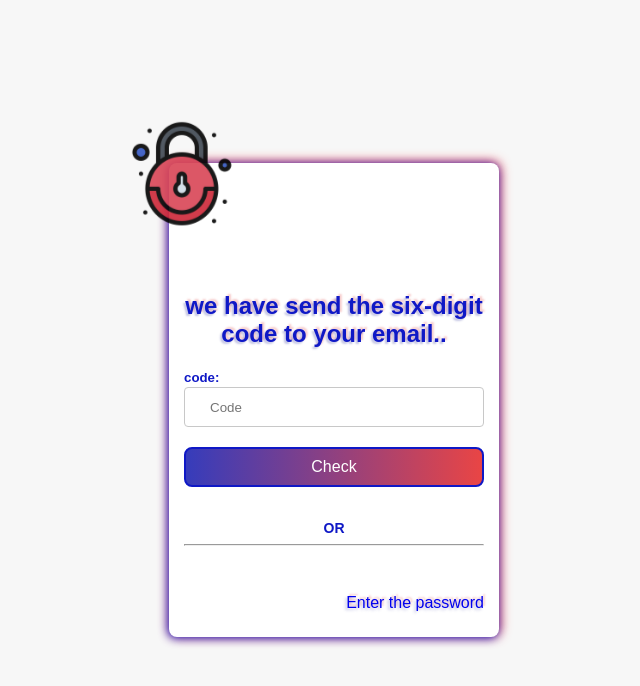
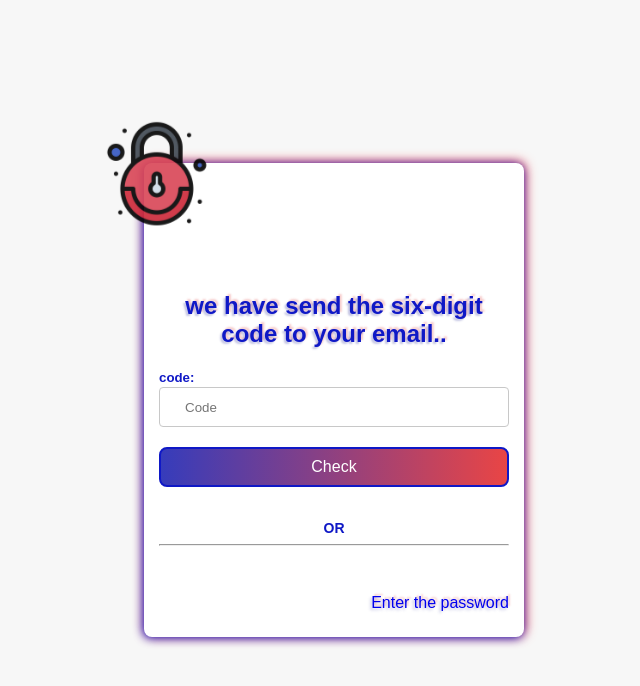
Before and after one commit to samir20-23/BRIEFS, a PHP site: page /code.html in a window 1280 px wide. Shown: the top 686 px of the page, without its empty margins (306-946 px from the left). Run offline with PHP 8.4, Linux system fonts and the light colour scheme.

Commit message:
Update logs.css

```diff
--- a/DASHBORD&LogIn/css/logs.css
+++ b/DASHBORD&LogIn/css/logs.css
@@ -46,12 +46,12 @@
         display: none;
     }
     #form {
-        margin:20px;
-        width: 300px;
+        width: 350px;
         padding:15px;
         background-color: var(--color1);
         border-radius: 8px;
         box-shadow: -1px 1px 10px 0.1px  var(--color12) , 1px -1px 12px var(--color10);
+
 
     }
 
```
